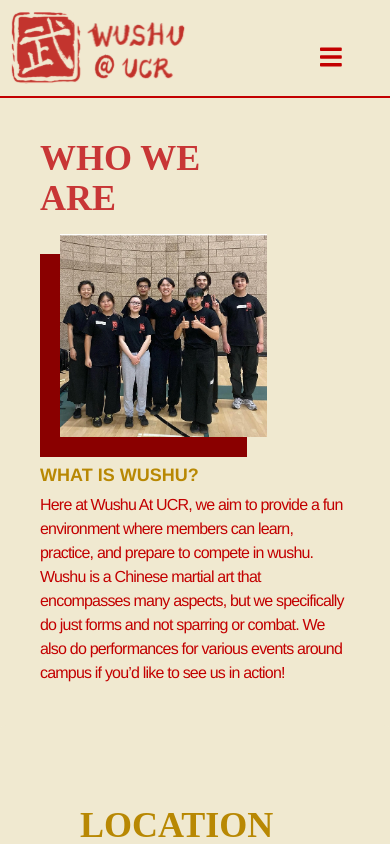
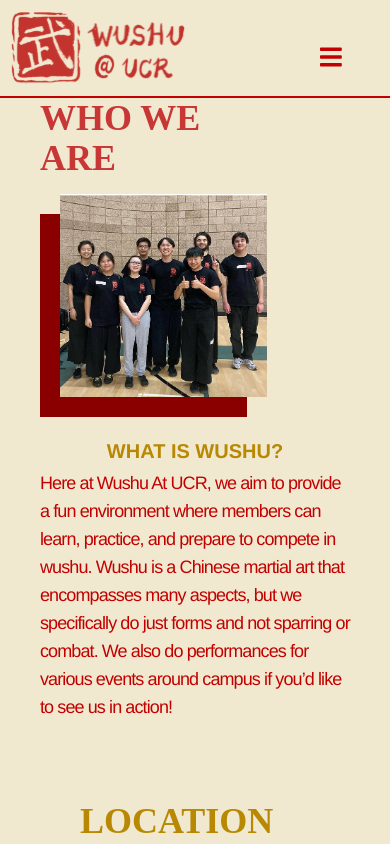
Before and after one commit to acm-ucr/wushu-website, a Next.js app: page / in a window 390 px wide. Shown: the top 844 px of the page. Built offline with nearby package versions, Linux system fonts and the light colour scheme; a web font is replaced by a local one.

Commit message:
fixed whoweare

```diff
--- a/src/components/contact/Contact.tsx
+++ b/src/components/contact/Contact.tsx
@@ -1,6 +1,6 @@
 import Image from "next/image";
 import Link from "next/link";
-import Header from "../Header";
+import Header from "@/components/Header";
 
 const Contact = () => {
   return (
--- a/src/components/contact/WantToBookUs.tsx
+++ b/src/components/contact/WantToBookUs.tsx
@@ -3,7 +3,7 @@ import Link from "next/link";
 import Image from "next/image";
 import GroupPhoto from "@/public/images/contact_us/want_to_book_us.webp";
 import WushuLogo from "@/public/logos/wushufront.svg";
-import Header from "../Header";
+import Header from "@/components/Header";
 
 const email = `mailto:wushu.ucriverside@gmail.com?subject=${encodeURIComponent("Wushu Performance Request")}&body=${encodeURIComponent(`Hi Wushu club,
 
--- a/src/components/home/WhoWeAre.tsx
+++ b/src/components/home/WhoWeAre.tsx
@@ -4,8 +4,8 @@ import Header from "@/components/Header";
 
 const WhoWeAre = () => {
   return (
-    <div className="flex w-full flex-col content-start gap-1 p-10 md:flex-row lg:flex-row">
-      <div className="flex w-2/3 flex-col items-center">
+    <div className="flex w-full flex-col content-start gap-1 px-10 md:flex-row">
+      <div className="w-2/3 items-center">
         <div>
           <Header title="WHO WE ARE" isRed={true} />
           <div className="bg-wushu-red-200 mt-9">
@@ -19,11 +19,11 @@ const WhoWeAre = () => {
           </div>
         </div>
       </div>
-      <div className="flex w-full flex-col md:w-2/3 md:pr-6 md:pl-10 lg:w-2/3 lg:pr-6 lg:pl-10">
-        <h2 className="text-wushu-gold-100 font-arimo pb-1 text-lg font-bold md:pt-8 md:text-xl lg:pt-16 lg:text-4xl">
+      <div className="flex w-full items-center md:items-start flex-col md:w-2/3 pt-4 md:pt-20 md:pr-6 md:pl-10 lg:pr-6 lg:pl-10">
+        <h2 className=" text-wushu-gold-100 font-arimo pb-1 text-xl font-bold md:pt-8 md:text-2xl lg:pt-16 lg:text-4xl">
           WHAT IS WUSHU?
         </h2>
-        <h3 className="text-wushu-red-100 font-arimo text-md tracking-tighter md:text-xl lg:text-3xl">
+        <h3 className="text-wushu-red-100 font-arimo text-lg tracking-tighter md:text-xl lg:text-3xl">
           Here at Wushu At UCR, we aim to provide a fun environment where
           members can learn, practice, and prepare to compete in wushu. Wushu is
           a Chinese martial art that encompasses many aspects, but we
```
